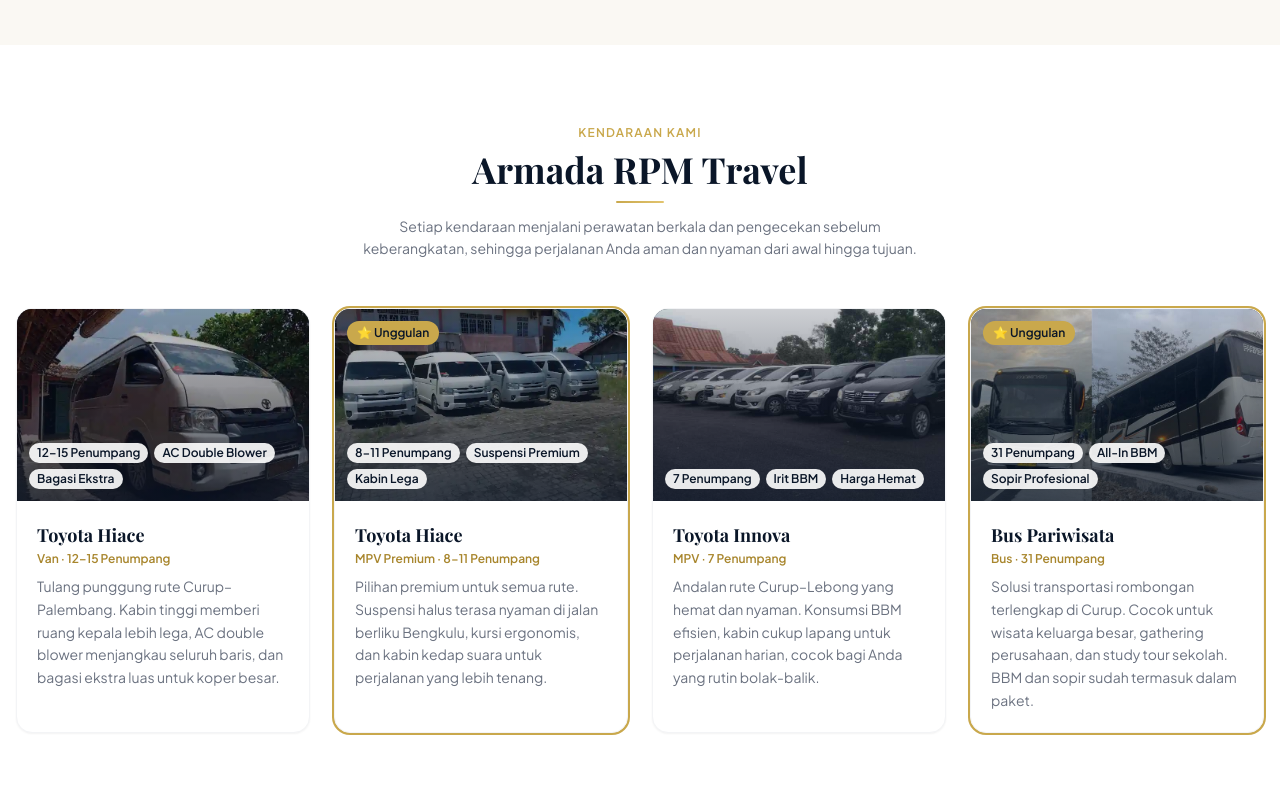
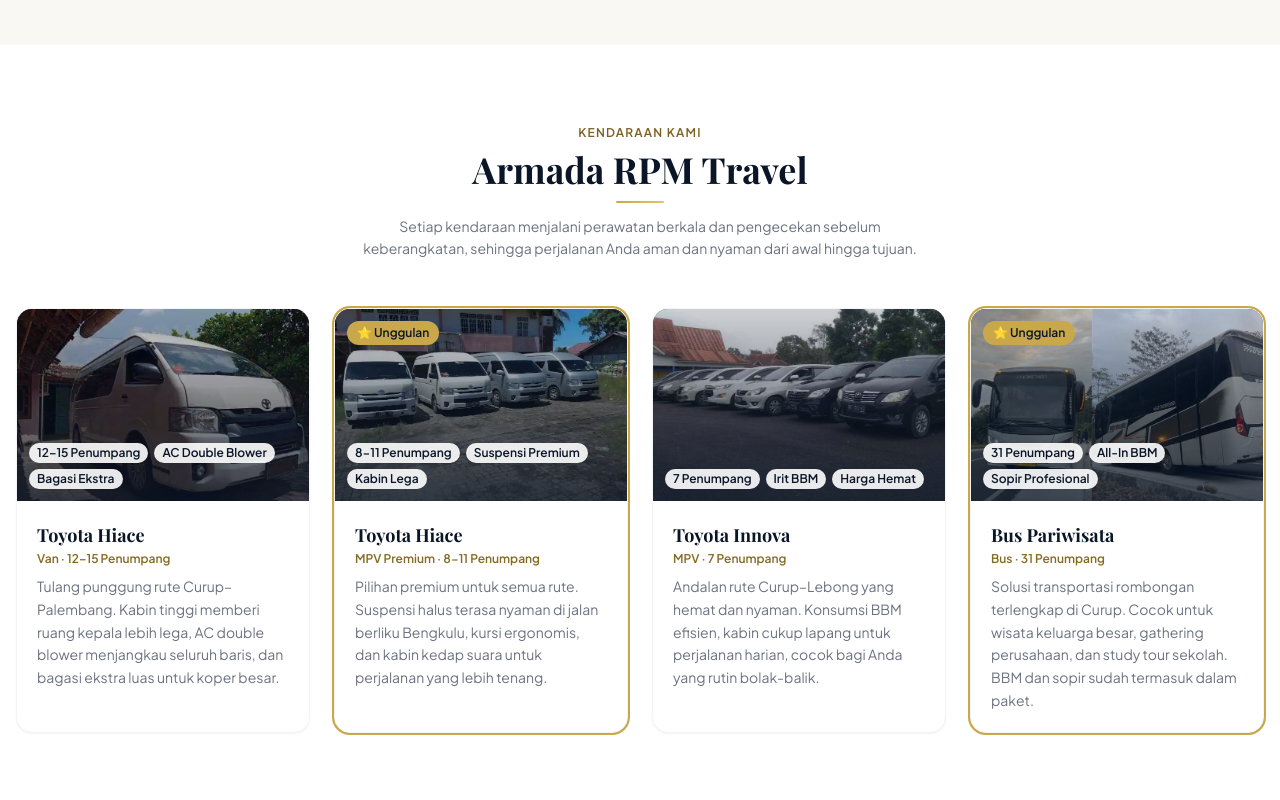
Before and after one commit to rpmtravel52-gif/RPM-Travel, a Next.js app: page / in a window 1280 px wide. Shown: the part 1460-2260 px from the top of the page. Built offline with nearby package versions, Linux system fonts and the light colour scheme.

Commit message:
Fix remaining contrast issues: section-label and gold-600 text color

```diff
--- a/src/app/globals.css
+++ b/src/app/globals.css
@@ -41,7 +41,7 @@
     @apply bg-white rounded-2xl shadow-sm border border-gray-100 hover:shadow-md transition-all duration-200;
   }
   .section-label {
-    @apply text-xs font-bold tracking-widest uppercase text-gold-500 mb-2;
+    @apply text-xs font-bold tracking-widest uppercase text-gold-700 mb-2;
   }
   .section-title {
     @apply font-display text-3xl md:text-4xl font-bold text-primary-900 leading-tight;
--- a/tailwind.config.js
+++ b/tailwind.config.js
@@ -27,7 +27,7 @@
           300: '#e8c75a',
           400: '#e2c46e',
           500: '#c9a84c',
-          600: '#a8862d',
+          600: '#856a22',
           700: '#7d6120',
         },
         cream: {
```
